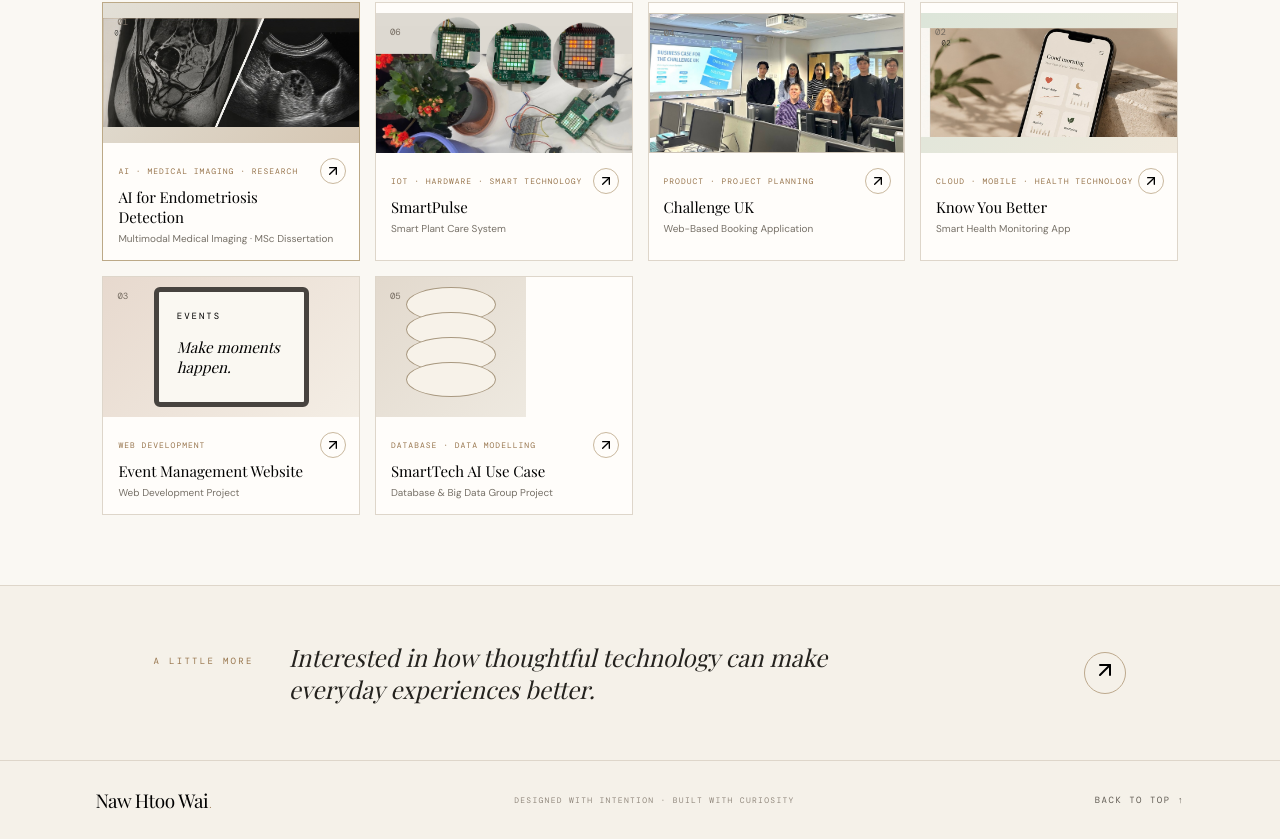
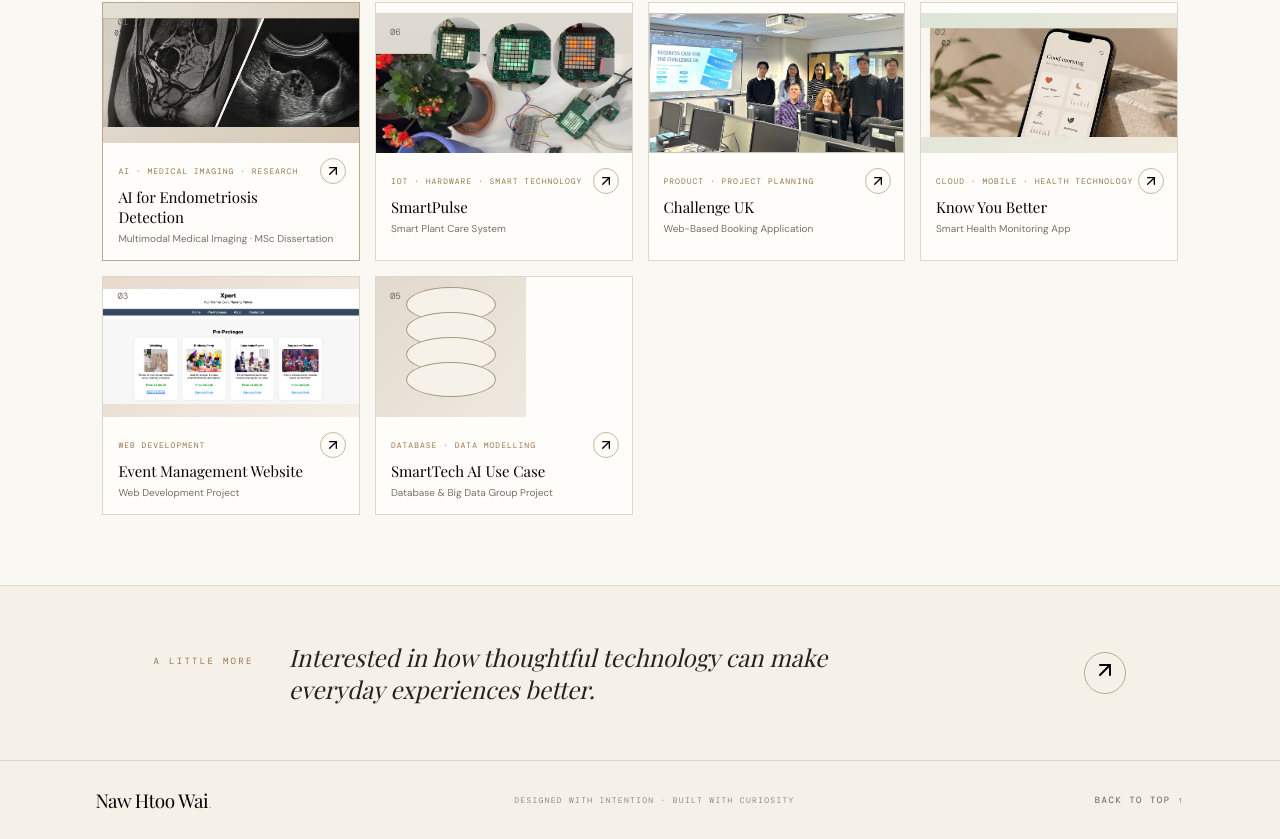
Before and after one commit to naw187/my-portfolio, a React (Vite) app: page / in a window 1280 px wide. Shown: the part 1077-1916 px from the top of the page. Built offline with nearby package versions, Linux system fonts and the light colour scheme; a web font is replaced by a local one.

Commit message:
Event photo update

```diff
--- a/src/App.jsx
+++ b/src/App.jsx
@@ -55,9 +55,7 @@ const projects=[
   ]
 },
 {id:'health',n:'02',title:'Know You Better',sub:'Smart Health Monitoring App',cat:'CLOUD · MOBILE · HEALTH TECHNOLOGY',summary:'A cloud-based smart health monitoring app using wearable technology and connected services.',date:'June 2025',visual:'health',cover:'/know-you-better-cover.jpg',tech:['Azure','React Native','AKS','Cosmos DB','Azure Functions','Azure DevOps','Docker'],details:['Developed a cloud-native health app using Azure, React Native and wearable technology.','Designed a scalable architecture with AKS, Cosmos DB and Azure Functions.','Planned secure data flow using API Management and Application Gateway.','Set up a CI/CD pipeline using Azure DevOps and Docker containers.','Focused on real-time health data processing and GDPR-compliant storage.']},
-{id:'event',n:'03',title:'Event Management Website',sub:'Web Development Project',cat:'WEB DEVELOPMENT',summary:'An event management website with user login, RSVP, booking and an administration dashboard.',date:'May 2025',visual:'event',tech:['HTML','CSS','PHP','MySQL'],link:'https://homepages.shu.ac.uk/~c4058675/Website/home-page.php',details:['Built an event management system with user login, RSVP, booking and an admin dashboard.','Developed the website using HTML, CSS, PHP and MySQL.','Implemented client, sales and admin roles with access control.']},
-
-
+{id:'event',n:'03',title:'Event Management Website',sub:'Web Development Project',cat:'WEB DEVELOPMENT',visual: 'event',cover: '/event-management-cover.png',summary:'An event management website with user login, RSVP, booking and an administration dashboard.',date:'May 2025',visual:'event',tech:['HTML','CSS','PHP','MySQL'],link:'https://homepages.shu.ac.uk/~c4058675/Website/home-page.php',details:['Built an event management system with user login, RSVP, booking and an admin dashboard.','Developed the website using HTML, CSS, PHP and MySQL.','Implemented client, sales and admin roles with access control.']},
 {id:'smarttech',n:'05',title:'SmartTech AI Use Case',sub:'Database & Big Data Group Project',cat:'DATABASE · DATA MODELLING',summary:'A group project exploring database design, normalisation and relational and big data systems.',date:'March 2025',visual:'database',tech:['Database Design','ER Modelling','3NF','Big Data'],details:['Normalised complex datasets up to Third Normal Form (3NF) to reduce redundancy and improve data integrity.','Applied top-down Entity Relationship modelling to design structured database relationships.','Evaluated scalability limits of relational models compared with modern big data systems.','Developed practical skills in data modelling, normalisation and database architecture evaluation.']}
 ];
 const skillGroups=[{title:'Development',icon:Code2,items:['HTML','CSS','JavaScript','PHP','C#','Python','Django','React.js']},{title:'Cloud & DevOps',icon:Cloud,items:['Microsoft Azure','AWS','Docker','Microservices','CI/CD','Git']},{title:'Data & Databases',icon:Database,items:['SQL','MySQL','NoSQL','Database Design','ERD','Data Modelling']},{title:'Planning & Delivery',icon:BriefcaseBusiness,items:['Jira','MS Project','Agile / Scrum','Gantt Charts','Risk Registers']},{title:'Soft Skills',icon:User,items:['Problem-Solving','Analytical Thinking','Communication & Teamwork','Adaptability','Time Management']}];
```
Also changed, not shown: public/event-management-cover.png (added).
